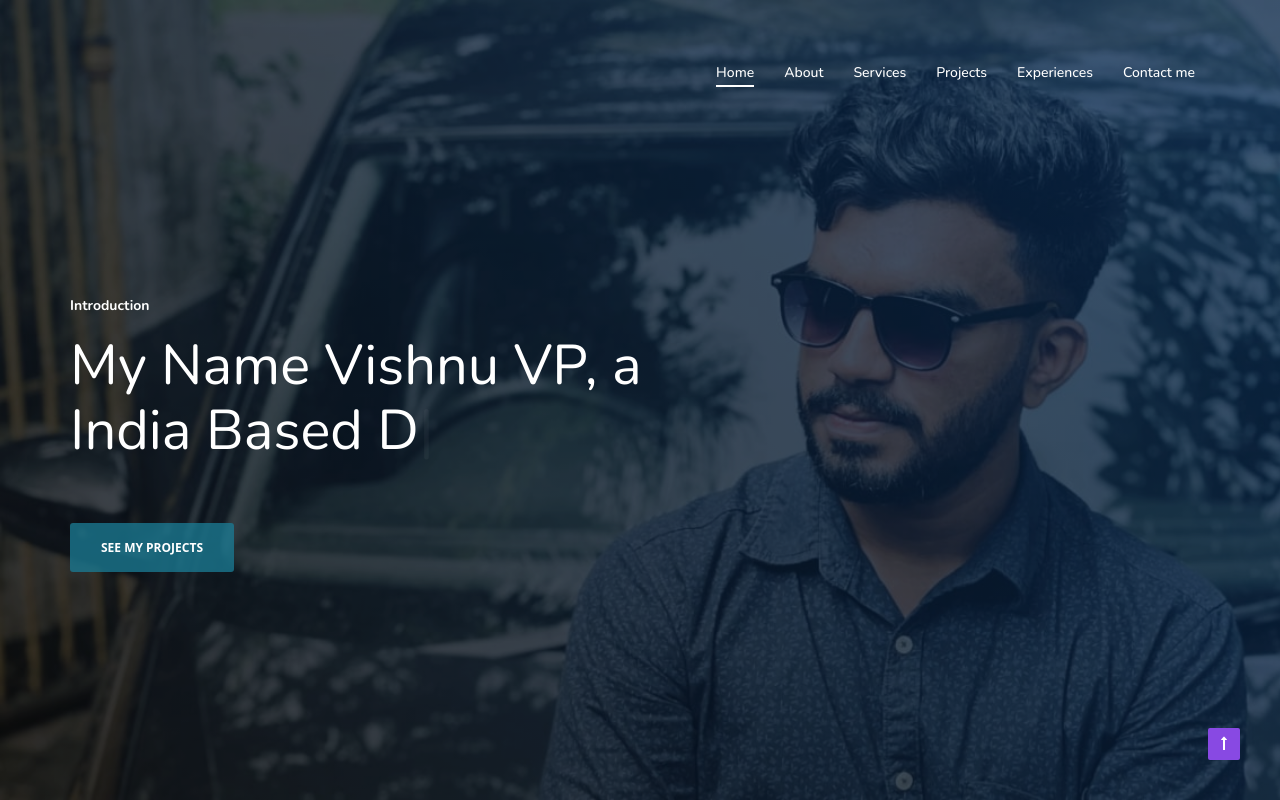
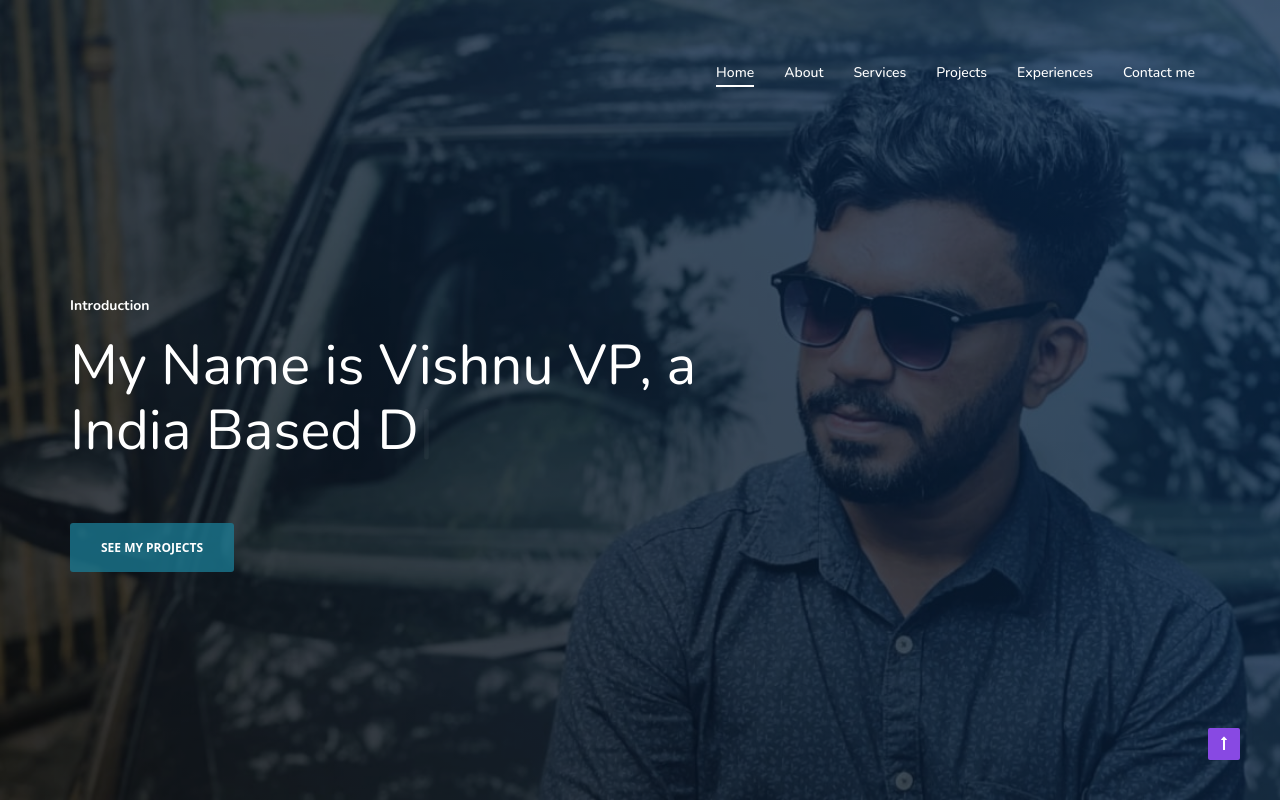
Before and after one commit to Vishnuvp1/Personal-Website, a plain HTML site: page index.html in a window 1280 px wide. Shown: the top 800 px of the page. Drawn offline with nearby package versions, Linux system fonts and the light colour scheme.

Commit message:
commit on 'main'

```diff
--- a/index.html
+++ b/index.html
@@ -95,7 +95,7 @@
                       <h5 class="mb20">Introduction</h5>
 
                       <div class="h1_big text-white">
-                        My Name Vishnu VP, a<br />
+                        My Name is Vishnu VP, a<br />
                         India Based
                         <div class="typed-strings">
                           <p>Developer</p>
```
